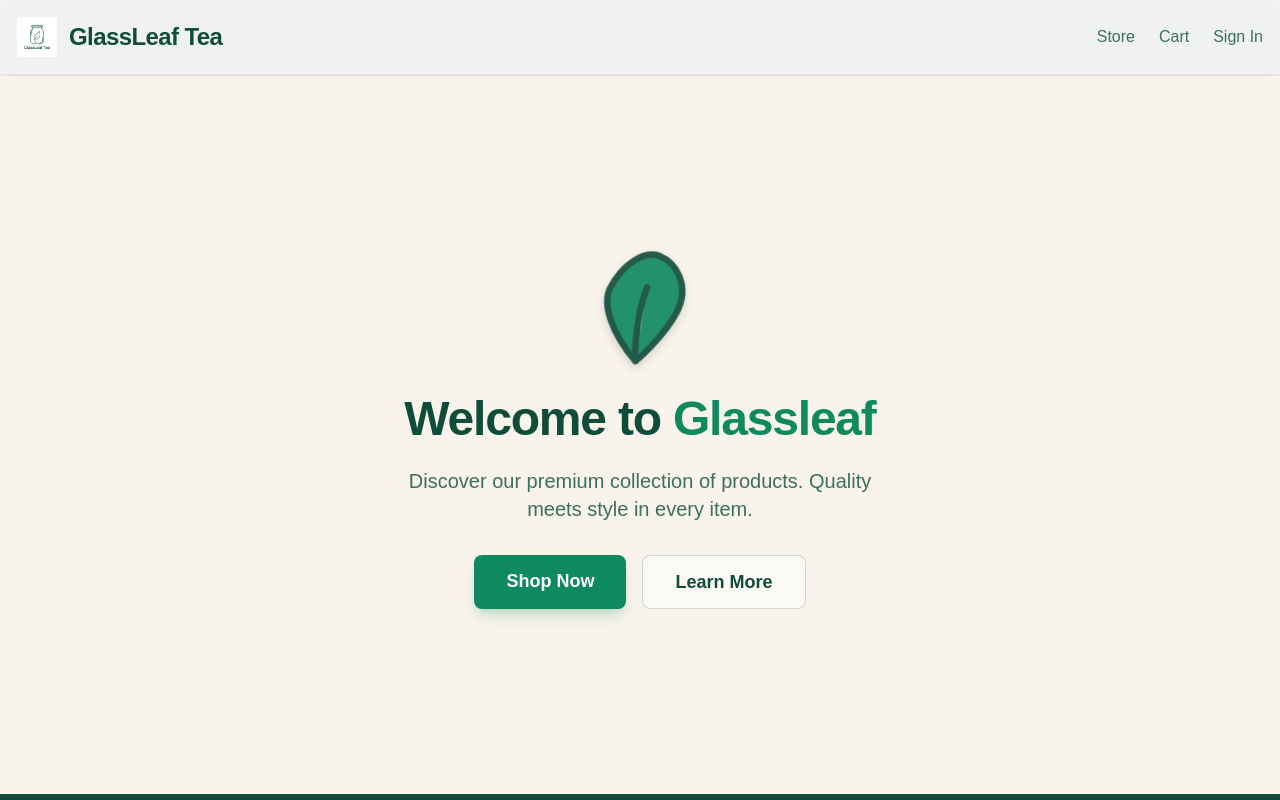
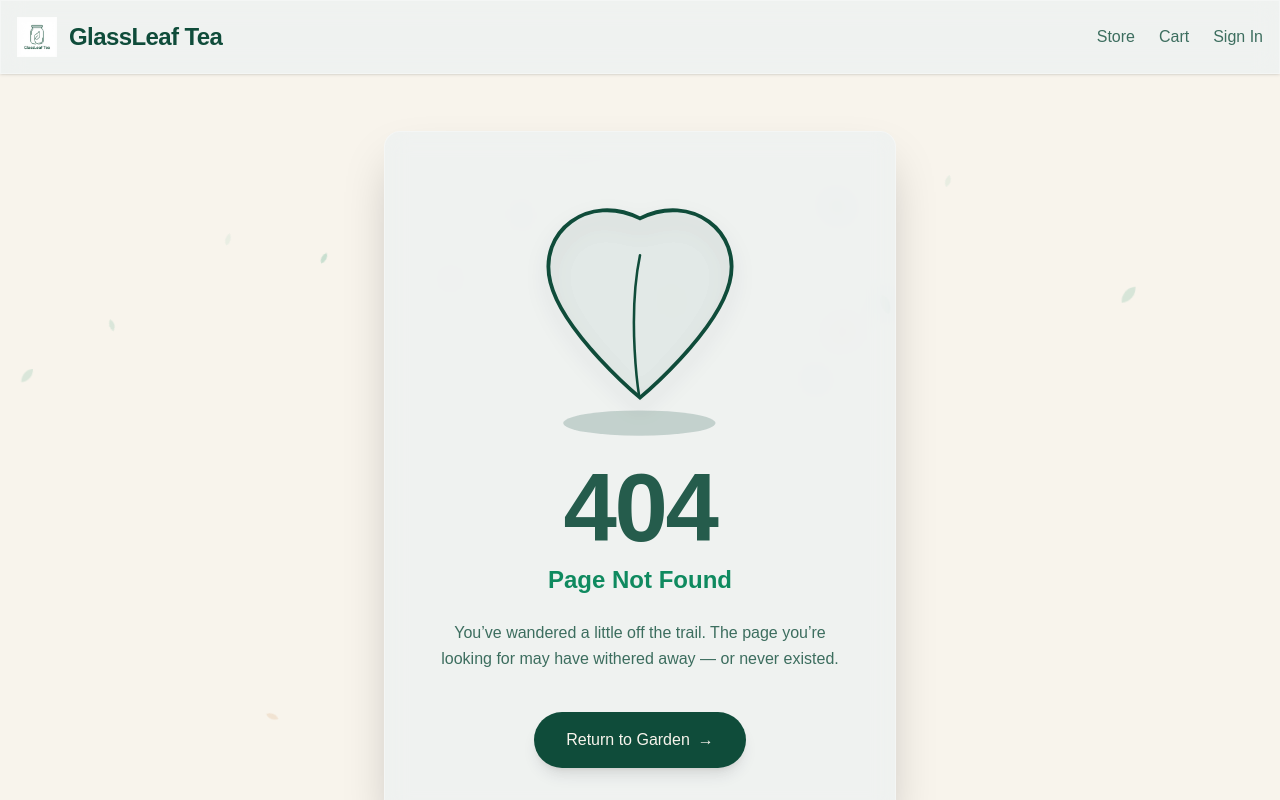
Before and after one commit to prasenjitpriyan/glassleaf-ecommerce, a Next.js app: page / in a window 1280 px wide. Shown: the top 800 px of the page. Built offline with nearby package versions, Linux system fonts and the light colour scheme; no server answers.

Commit message:
Hydration error in not found page discovered and solved

```diff
--- /dev/null
+++ b/app/(website)/[...rest]/page.jsx
@@ -0,0 +1,5 @@
+import NotFound from '../not-found';
+
+export default function NotFoundPage() {
+  return <NotFound />;
+}
--- a/app/(website)/layout.jsx
+++ b/app/(website)/layout.jsx
@@ -13,12 +13,13 @@ export const metadata = {
 
 export default function RootLayout({ children }) {
   return (
+    <html lang="en" suppressHydrationWarning={true}>
       <body
-      suppressHydrationWarning={true}
         className={`${geistSans.variable} ${geistMono.variable} antialiased`}>
         <Navbar />
         {children}
         <Footer />
       </body>
+    </html>
   );
 }
--- /dev/null
+++ b/app/(website)/not-found.jsx
@@ -0,0 +1,45 @@
+import Link from 'next/link';
+import '../globals.css';
+import FallingLeaves from './(components)/falling-leaves';
+import NotFoundAnimation from './(components)/not-found-animation';
+
+export default function NotFound() {
+  return (
+    <main className="relative flex h-screen w-screen items-center justify-center overflow-hidden bg-background">
+      {/* Decorative background */}
+      <FallingLeaves />
+
+      <section
+        aria-labelledby="not-found-title"
+        className="glass relative z-10 w-full max-w-lg rounded-2xl border border-white/20 p-12 text-center shadow-2xl backdrop-blur-md">
+        <NotFoundAnimation />
+
+        <h1
+          id="not-found-title"
+          className="mb-2 text-8xl font-extrabold tracking-tight text-deep-forest opacity-90">
+          404
+        </h1>
+
+        <h2 className="mb-6 text-2xl font-semibold text-emerald-leaf">
+          Page Not Found
+        </h2>
+
+        <p className="mb-10 leading-relaxed text-foreground/80">
+          You’ve wandered a little off the trail. The page you’re looking for
+          may have withered away — or never existed.
+        </p>
+
+        <Link
+          href="/"
+          className="group inline-flex items-center gap-2 rounded-full bg-deep-forest px-8 py-4 font-medium text-soft-cream shadow-lg transition-all duration-300 hover:-translate-y-0.5 hover:bg-emerald-leaf hover:shadow-emerald-leaf/30 focus:outline-none focus:ring-2 focus:ring-emerald-leaf focus:ring-offset-2 motion-reduce:transform-none">
+          Return to Garden
+          <span
+            aria-hidden
+            className="transition-transform duration-300 group-hover:translate-x-1 motion-reduce:transform-none">
+            →
+          </span>
+        </Link>
+      </section>
+    </main>
+  );
+}
--- a/app/not-found.jsx
+++ /dev/null
@@ -1,56 +0,0 @@
-import Link from 'next/link';
-import FallingLeaves from './(website)/(components)/falling-leaves';
-import Footer from './(website)/(components)/footer';
-import Navbar from './(website)/(components)/navbar';
-import NotFoundAnimation from './(website)/(components)/not-found-animation';
-import { geistMono, geistSans } from './fonts';
-import './globals.css';
-
-export default function NotFound() {
-  return (
-    <html lang="en" suppressHydrationWarning={true}>
-      <body
-        suppressHydrationWarning={true}
-        className={`${geistSans.variable} ${geistMono.variable} antialiased`}>
-        <Navbar />
-        <main className="relative flex h-screen w-screen items-center justify-center overflow-hidden bg-background">
-          {/* Decorative background */}
-          <FallingLeaves />
-
-          <section
-            aria-labelledby="not-found-title"
-            className="glass relative z-10 w-full max-w-lg rounded-2xl border border-white/20 p-12 text-center shadow-2xl backdrop-blur-md">
-            <NotFoundAnimation />
-
-            <h1
-              id="not-found-title"
-              className="mb-2 text-8xl font-extrabold tracking-tight text-deep-forest opacity-90">
-              404
-            </h1>
-
-            <h2 className="mb-6 text-2xl font-semibold text-emerald-leaf">
-              Page Not Found
-            </h2>
-
-            <p className="mb-10 leading-relaxed text-foreground/80">
-              You’ve wandered a little off the trail. The page you’re looking
-              for may have withered away — or never existed.
-            </p>
-
-            <Link
-              href="/"
-              className="group inline-flex items-center gap-2 rounded-full bg-deep-forest px-8 py-4 font-medium text-soft-cream shadow-lg transition-all duration-300 hover:-translate-y-0.5 hover:bg-emerald-leaf hover:shadow-emerald-leaf/30 focus:outline-none focus:ring-2 focus:ring-emerald-leaf focus:ring-offset-2 motion-reduce:transform-none">
-              Return to Garden
-              <span
-                aria-hidden
-                className="transition-transform duration-300 group-hover:translate-x-1 motion-reduce:transform-none">
-                →
-              </span>
-            </Link>
-          </section>
-        </main>
-        <Footer />
-      </body>
-    </html>
-  );
-}
```
Lines whose indentation alone changed are shown as unchanged.
